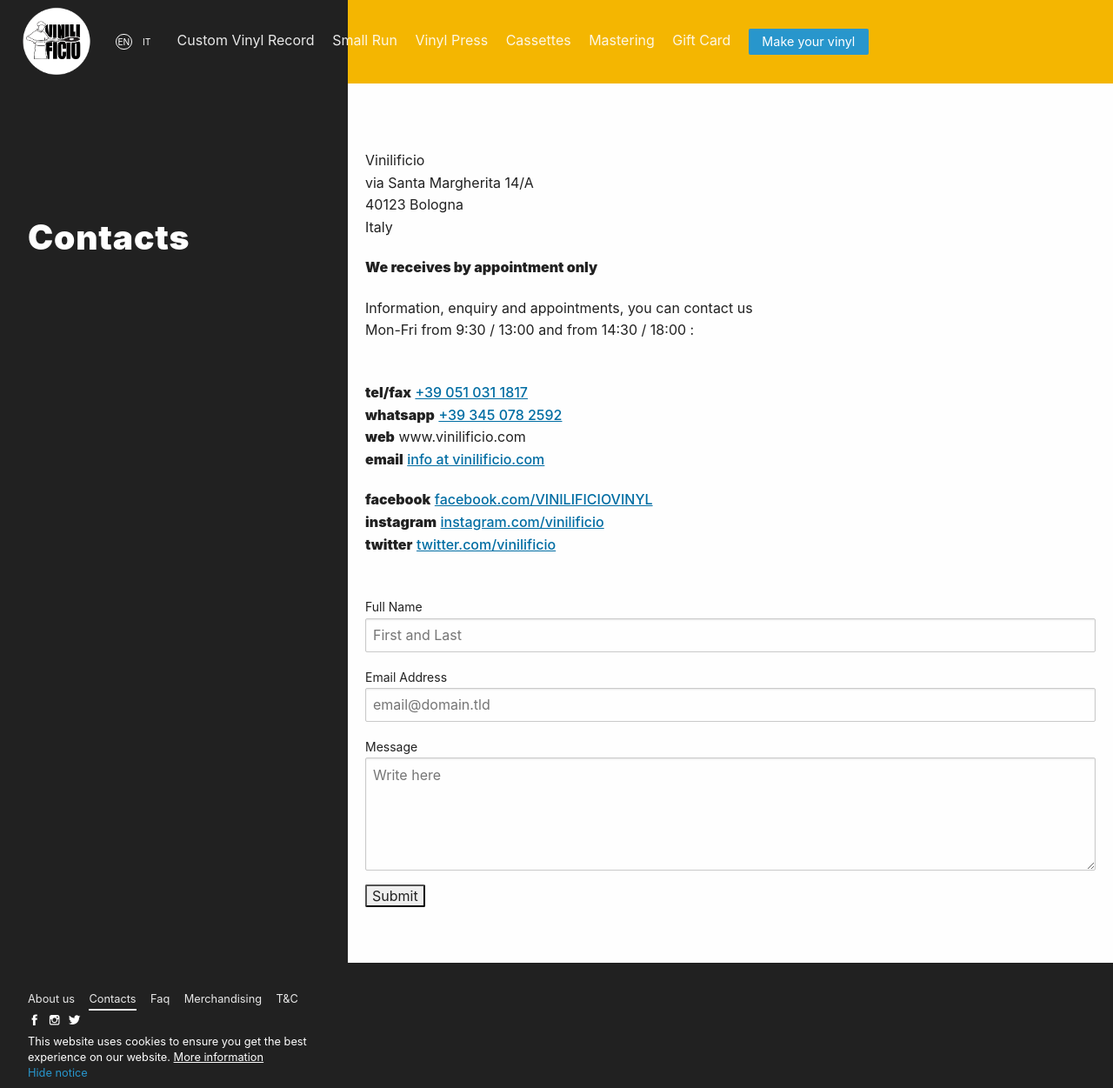
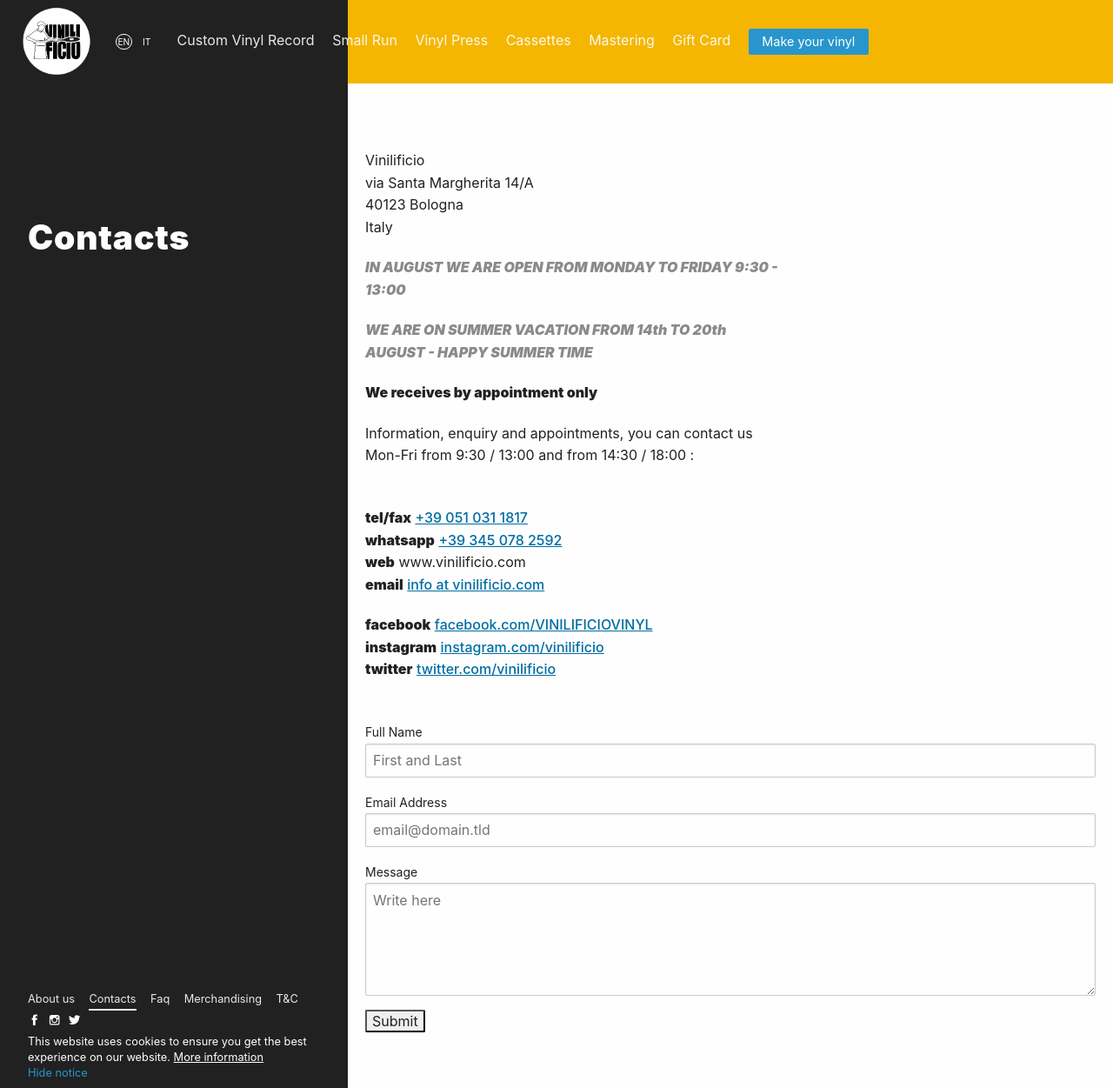
Before and after one commit to Vinilificio/vinilificio.com, a Jekyll site: the page built from en/contacts.md, in a window 1280 px wide and 1251 px high. Shown: the whole window at 87% size. Built offline with Jekyll 4.4.1, drawn with Linux system fonts in a browser that asks for light colours; nearby versions of some CDN libraries; comment, search, counter and statistics services are not loaded.

Commit message:
AUGUST OPENING

```diff
--- a/en/contacts.md
+++ b/en/contacts.md
@@ -11,6 +11,12 @@
 via Santa Margherita 14/A<br>
 40123 Bologna<br>
 Italy
+
+
+***IN AUGUST WE ARE OPEN FROM MONDAY TO FRIDAY 9:30 - 13:00***
+
+***WE ARE ON SUMMER VACATION FROM 14th TO 20th AUGUST - HAPPY SUMMER TIME***
+
 
 __We receives by appointment only__
 
```
